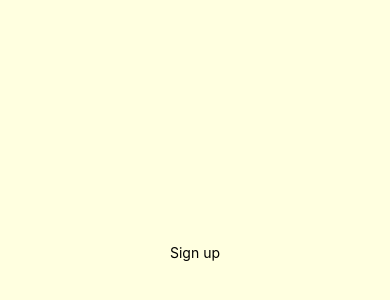
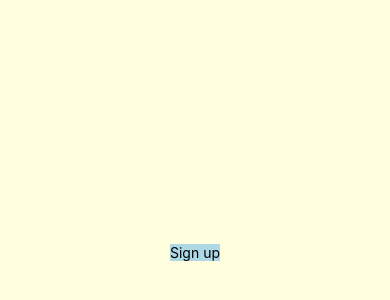
Before and after one commit to myplants-lacapsule/myplants-frontend, a React Native app: screen /SignUp in a window 390 px wide. Shown: the part 170-470 px from the top of the page. Built offline with nearby package versions, Linux system fonts and the light colour scheme.

Commit message:
navigation setup v4

```diff
--- a/screens/SignInScreen.js
+++ b/screens/SignInScreen.js
@@ -30,8 +30,11 @@ export default function SignInScreen({ navigation }) {
 const styles = StyleSheet.create({
   container: {
     flex: 1,
-    backgroundColor: "lightblue",
+    backgroundColor: "white",
     alignItems: "center",
     justifyContent: "center",
   },
+	button: {
+    backgroundColor: "lightblue",
+  },
 });
--- a/screens/SignUpScreen.js
+++ b/screens/SignUpScreen.js
@@ -34,5 +34,7 @@ const styles = StyleSheet.create({
     alignItems: "center",
     justifyContent: "center",
   },
-
+	button: {
+    backgroundColor: "lightblue",
+  },
 });
--- a/screens/WelcomeScreen.js
+++ b/screens/WelcomeScreen.js
@@ -48,7 +48,4 @@ const styles = StyleSheet.create({
   button: {
     backgroundColor: "lightblue",
   },
-  textButton: {
-    color: "darkblue",
-  },
 });
```
